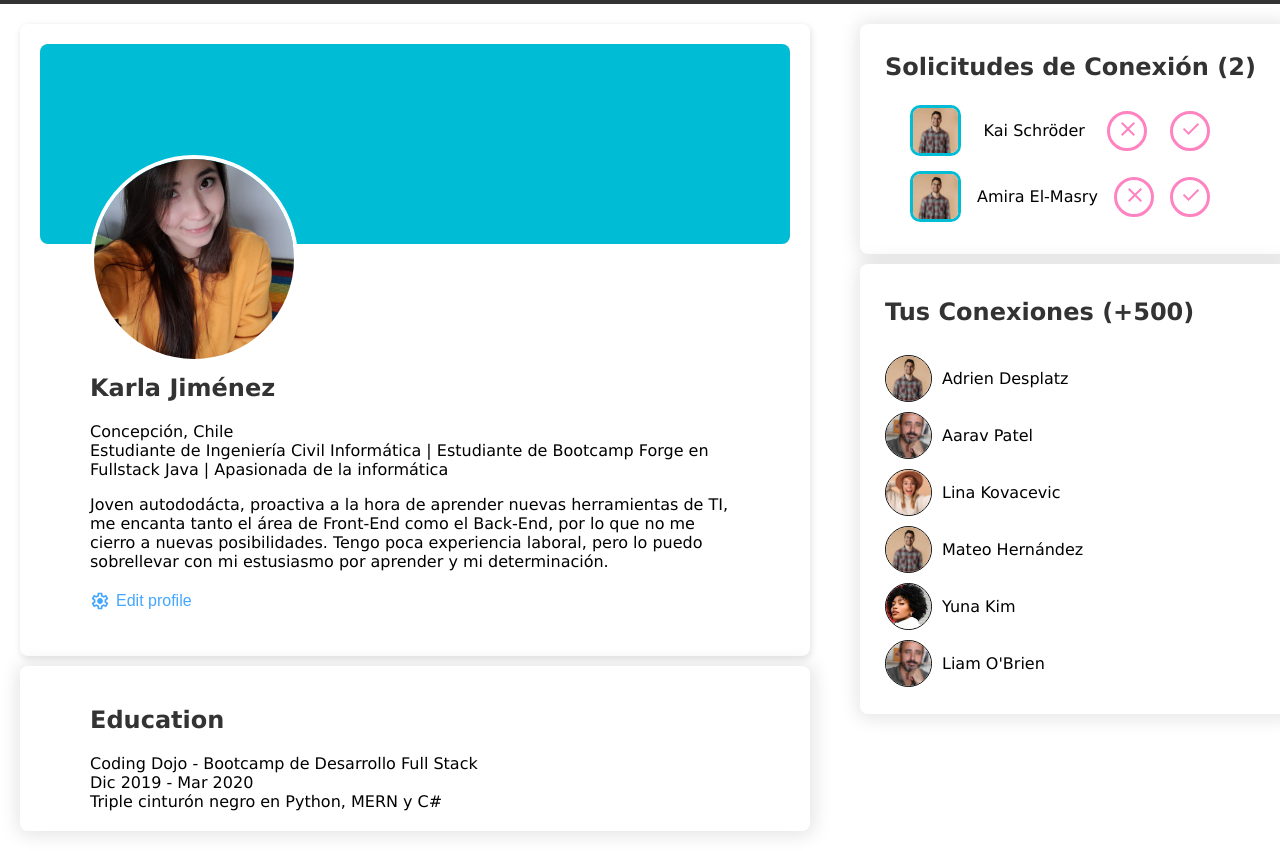
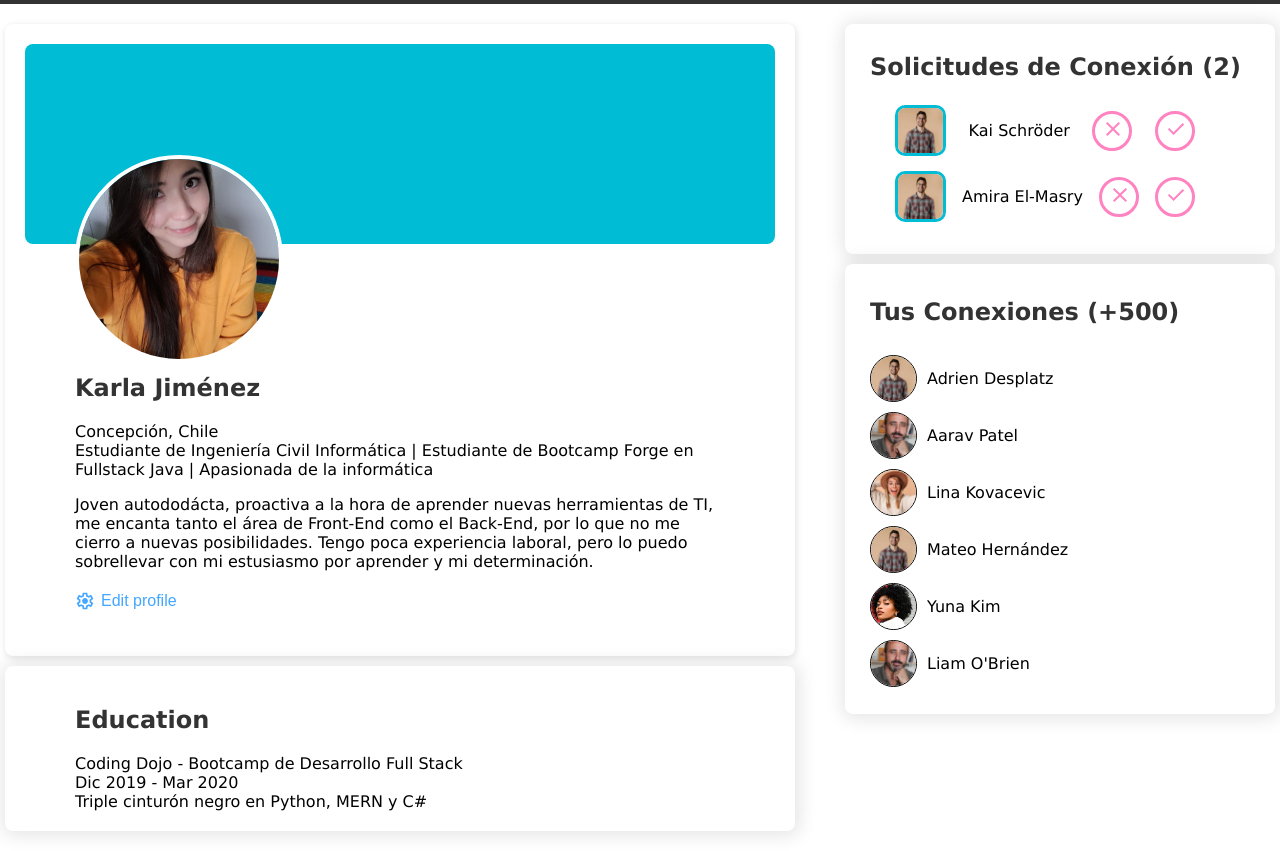
Before and after one commit to karlaajm/Bootcamp, a plain HTML site: page Curso_CodingDojo/Karla_Jimenez_PáginaDePerfil/index.html in a window 1280 px wide. Shown: the part 75-926 px from the top of the page. Drawn offline with Linux system fonts and the light colour scheme.

Commit message:
MOD PáginaDePerfil archivo .css

```diff
--- a/Curso_CodingDojo/Karla_Jimenez_PáginaDePerfil/style.css
+++ b/Curso_CodingDojo/Karla_Jimenez_PáginaDePerfil/style.css
@@ -4,13 +4,8 @@ body {
 
 #container {
     display: flex;
-    justify-content: flex-start;
-    align-items: flex-start;
+    justify-content: center;
     gap: 50px;
-}
-
-main {
-    flex: 1.5;
 }
 
 aside {
```
